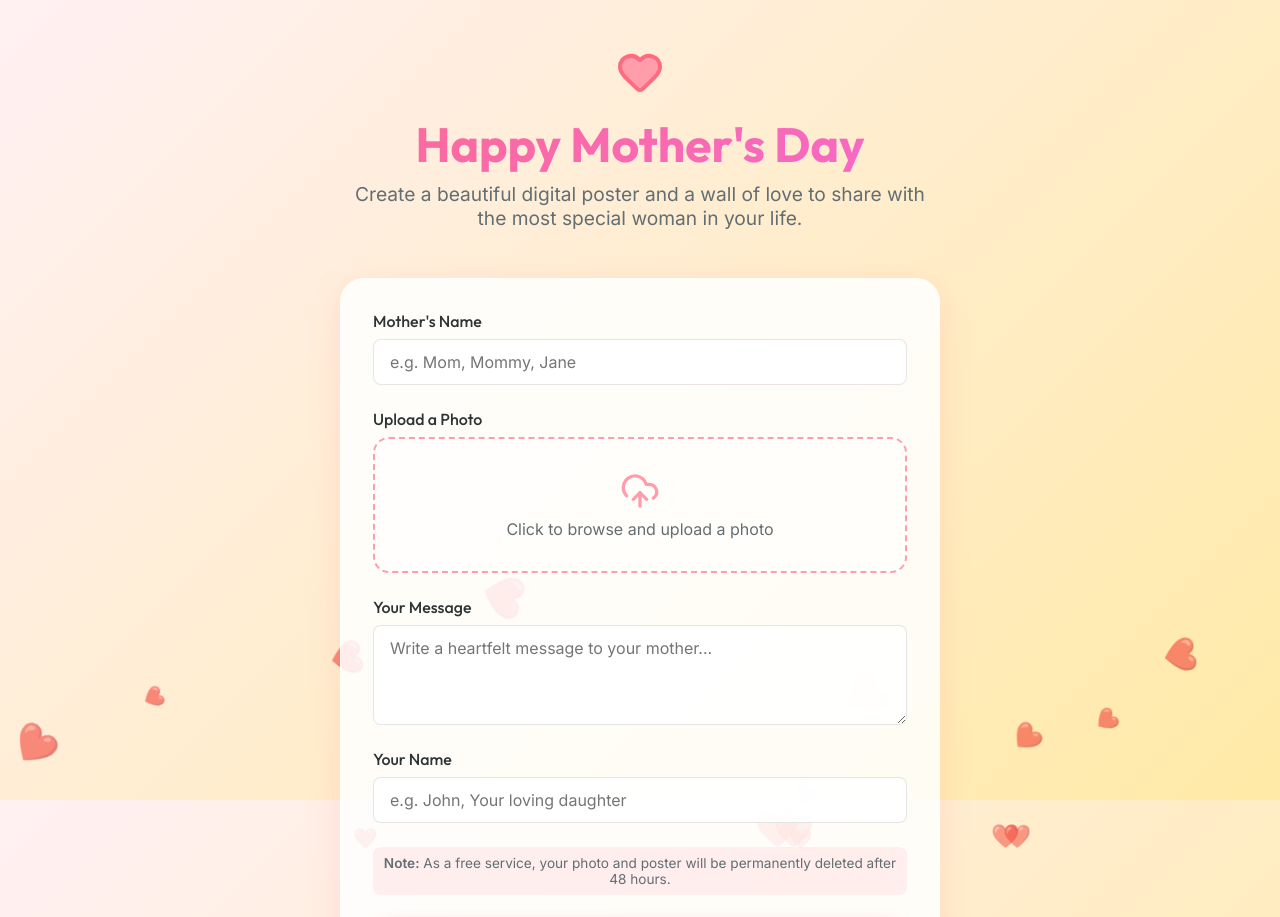
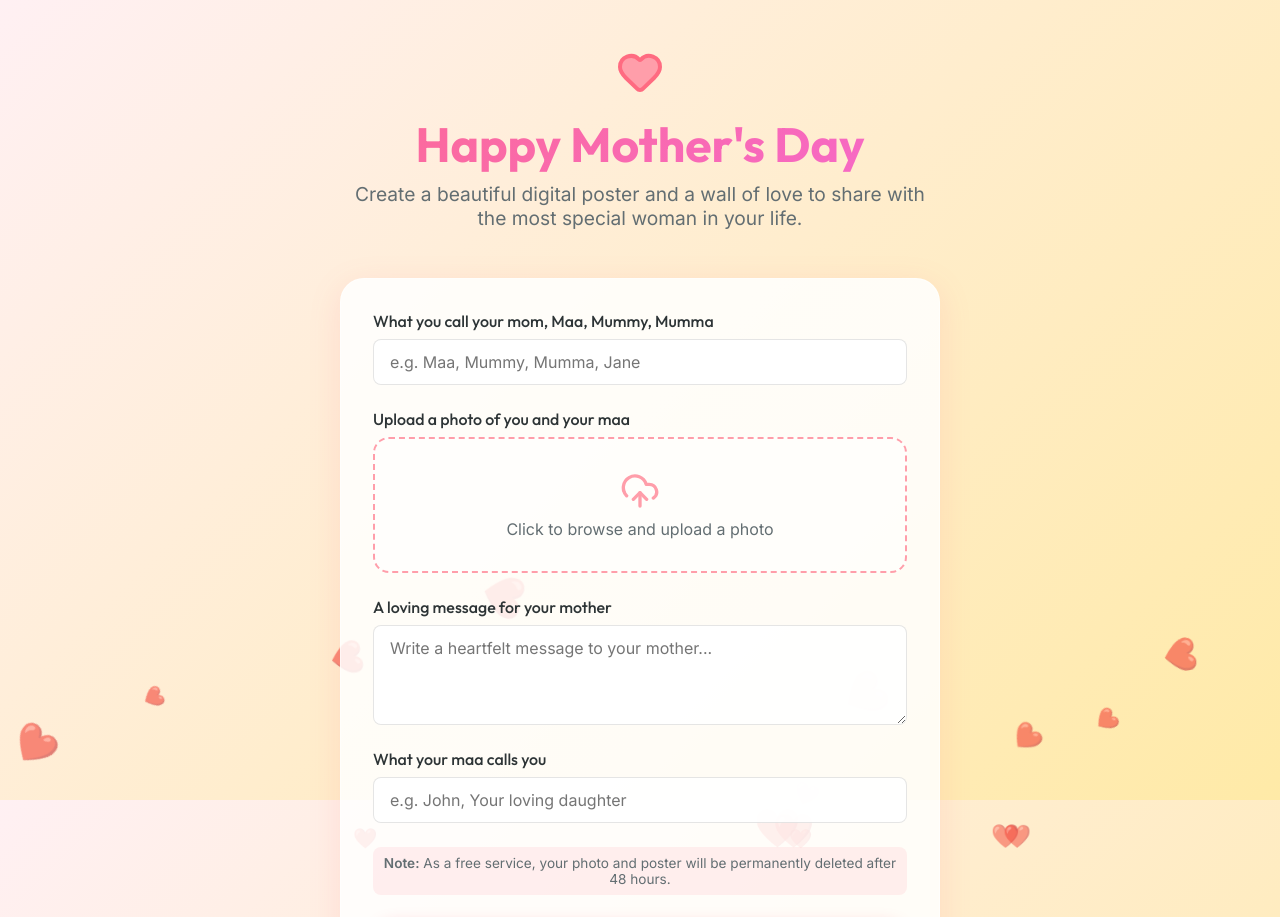
Before and after one commit to divyanshugour/Happy-Mothers-Day, a React (Vite) app: page / in a window 1280 px wide. Shown: the top 917 px of the page. Built offline with nearby package versions, Linux system fonts and the light colour scheme; a web font is replaced by a local one.

Commit message:
updated form labels for a more personal touch

```diff
--- a/src/pages/CreatePoster.jsx
+++ b/src/pages/CreatePoster.jsx
@@ -110,20 +110,20 @@ export default function CreatePoster() {
         <form onSubmit={handleSubmit}>
 
           <div className="input-group">
-            <label htmlFor="motherName">Mother's Name</label>
+            <label htmlFor="motherName">What you call your mom, Maa, Mummy, Mumma</label>
             <input
               type="text"
               id="motherName"
               name="motherName"
               className="input-field"
-              placeholder="e.g. Mom, Mommy, Jane"
+              placeholder="e.g. Maa, Mummy, Mumma, Jane"
               value={formData.motherName}
               onChange={handleInputChange}
             />
           </div>
 
           <div className="input-group">
-            <label htmlFor="photo">Upload a Photo</label>
+            <label htmlFor="photo">Upload a photo of you and your maa</label>
             <div
               style={{
                 border: '2px dashed var(--color-primary-light)',
@@ -159,7 +159,7 @@ export default function CreatePoster() {
           </div>
 
           <div className="input-group">
-            <label htmlFor="message">Your Message</label>
+            <label htmlFor="message">A loving message for your mother</label>
             <textarea
               id="message"
               name="message"
@@ -171,7 +171,7 @@ export default function CreatePoster() {
           </div>
 
           <div className="input-group">
-            <label htmlFor="senderName">Your Name</label>
+            <label htmlFor="senderName">What your maa calls you</label>
             <input
               type="text"
               id="senderName"
@@ -193,7 +193,7 @@ export default function CreatePoster() {
             {isSubmitting ? (
               <><Loader2 className="animate-spin" size={20} /> Creating Magic...</>
             ) : (
-              <><ImageIcon size={20} /> Create Beautiful Poster</>
+              <><ImageIcon size={20} /> Create Poster</>
             )}
           </button>
         </form>
```
